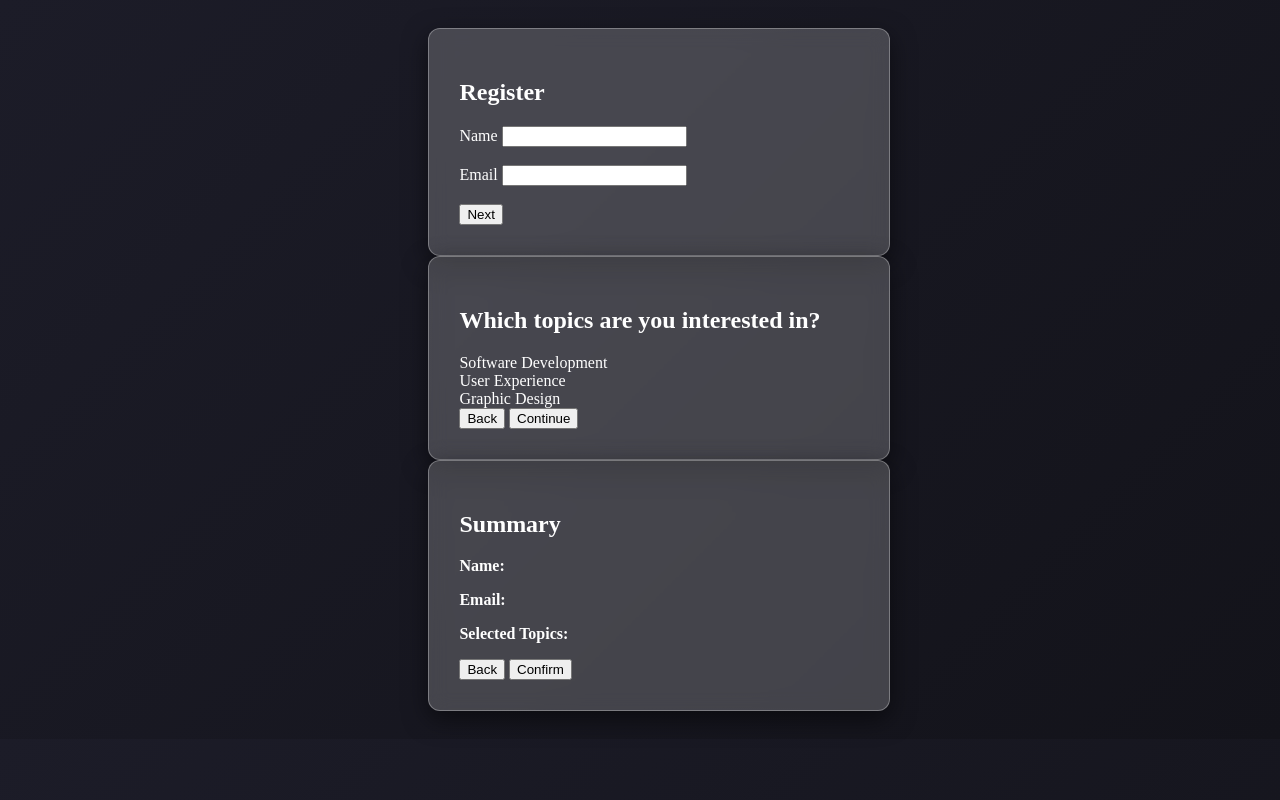
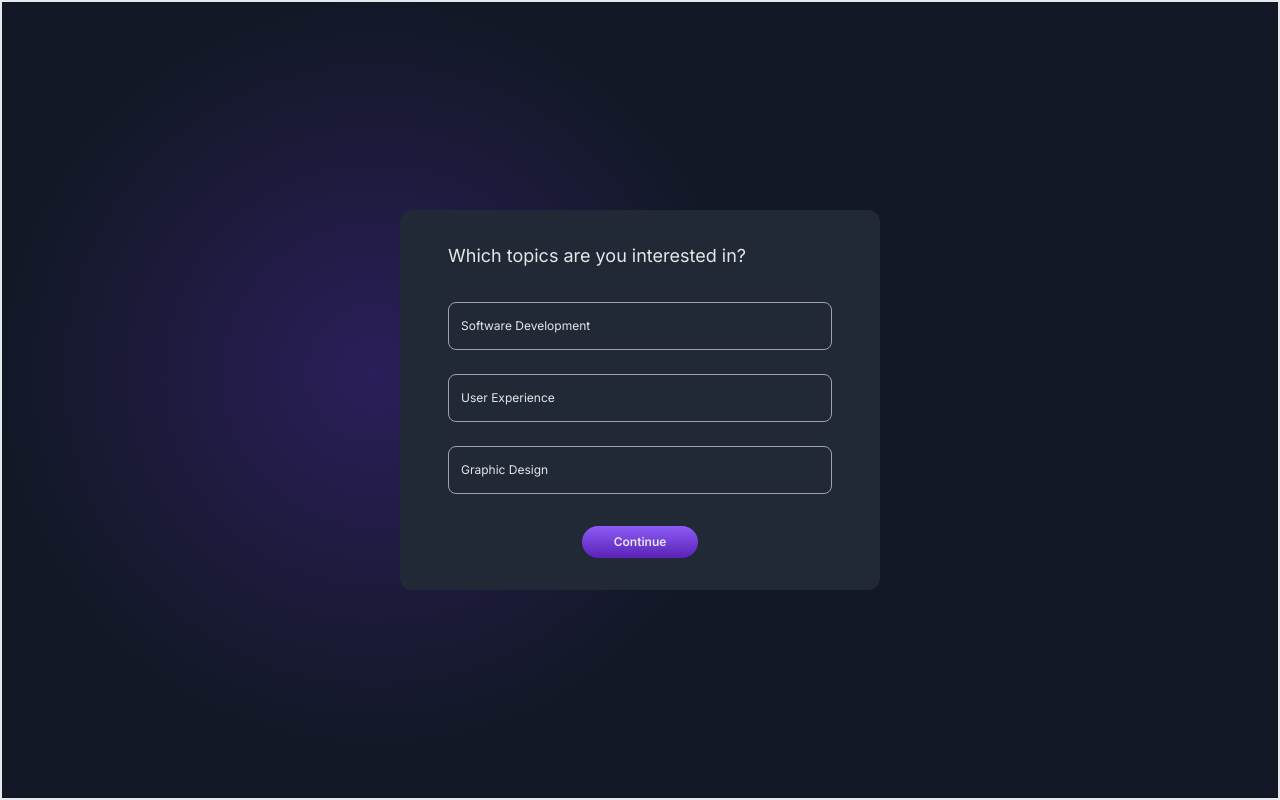
Before and after one commit to Eragonbro/registerform, a website: page index.html in a window 1280 px wide. Both pictures are taken after a click on the button "Continue". Drawn offline with Linux system fonts and the light colour scheme.

Commit message:
UI with js interactivity

```diff
--- a/index.html
+++ b/index.html
@@ -5,58 +5,105 @@
         <meta charset="utf-8" />
         <meta name="Register form" content="Now, we do Register form" />
         <title> Register form example</title>
-        <link rel="stylesheet" href="style.css" />
+        <link href="output.css" rel="stylesheet">
+
+        <link rel="preconnect" href="https://fonts.googleapis.com">
+        <link rel="preconnect" href="https://fonts.gstatic.com" crossorigin>
+        <link href="https://fonts.googleapis.com/css2?family=Inter:ital,opsz,wght@0,14..32,100..900;1,14..32,100..900&display=swap" rel="stylesheet">
   </head>
 
-    <body>
-        <main>
+    <body class="bg-blend-color-dodge bg-design-background-black  text-design-background-white font-inter ">
+        <div class="absolute z-0">
+            <svg width="749" height="749" viewBox="0 0 749 749" fill="none" xmlns="http://www.w3.org/2000/svg">
+                <circle cx="374.5" cy="374.5" r="374.5" fill="url(#paint0_radial_779_2273)" fill-opacity="0.3"/>
+                <defs>
+                <radialGradient id="paint0_radial_779_2273" cx="0" cy="0" r="1" gradientUnits="userSpaceOnUse" gradientTransform="translate(374.5 374.5) rotate(90) scale(374.5)">
+                <stop stop-color="#652CD1"/>
+                <stop offset="1" stop-color="#652CD1" stop-opacity="0"/>
+                </radialGradient>
+                </defs>
+                </svg>
+        </div>
+        <main class="flex items-center justify-center h-lvh border-2 ">
 
-            <div class="container">
+            <div class=" relative z-10 w-[480px]   px-12 py-8 h-fit bg-design-background-gray rounded-xl" id="container">
             <form action="/submit-form" method="post" id="multiStepForm">
 
                 <!-- Step 1: name and email-->
 
-                    <div class="step active" id="step1">
+                    <div class="step active flex flex-col " id="step1">
 
-                        <h2>Register</h2>
+                        <h2 class="text-lg ">Register</h2>
 
-                        <label for="name">Name</label>
-                        <input type="text" id="name" name="name" required>
-                        <br><br>
+                        <label class="block mt-8" for="name">Name</label>
+                        <input class="inpt" type="text" id="name" name="name" placeholder="Enter your name" required>
 
-                        <label for="email">Email</label>
-                        <input type="email" id="email" name="email" required>
-                        <br><br>
 
-                        <button type="button" id="nextStep1">Next</button>
+                        <label class="block mt-8 " for="email">Email</label>
+                        <input class="inpt" type="email" id="email" name="email" placeholder="Example@gmail.com" required>
+
+
+                        <button class="btn " type="button" id="btnNext1">Continue</button>
                     </div>
 
 
                 <!-- Step 2: topics-->
-                <div class="step" id="step2">
+                <div class="step hidden" id="step2">
 
-                    <h2>Which topics are you interested in?</h2>
+                    <h2 class="text-lg ">Which topics are you interested in?</h2>
 
-                    <div class="topicContainer">
-                        <div class="topic" data-value="softwareDesign">Software Development</div>
-                        <div class="topic" data-value="userExperience">User Experience</div>
-                        <div class="topic" data-value="graphicDesign">Graphic Design</div>
+                    <div class="space-y-6 mt-8" id="topicContainer">
+
+                        <div>
+                            <label class="topic" for="sd">
+                                Software Development
+                            </label>
+                            <input class="hidden" type="checkbox" id="sd" data-value="Software Development">
+
+                        </div>
+
+                        <div>
+                            <label class="topic" for="ue">
+                                User Experience
+                            </label>
+                            <input class="hidden" type="checkbox" id="ue" data-value="User Experience">
+
+                        </div>
+
+                        <div>
+                            <label class="topic" for="gd">
+                                Graphic Design
+                            </label>
+                            <input class="hidden" type="checkbox" id="gd" data-value="Graphic Design">
+
+                        </div>
+
+
                     </div>
 
-                    <button type="button" id="backStep2">Back</button>
-                    <button type="button" id="nextStep2">Continue</button>
-                </div>
+                    <div class="flex justify-center ">
+
+                        <button class="btn" type="button" id="btnNext2">Continue</button>
+
+                    </div>
+                    </div>
 
                 <!-- Step 3: recap and confirm-->
-                <div class="step" id="step3">
-                    <h2>Summary</h2>
+                <div class="step hidden" id="step3">
+                    <h2 class="text-lg">Summary</h2>
 
-                    <p><strong>Name:</strong> <span id="recapName"></span></p>
-                    <p><strong>Email:</strong> <span id="recapEmail"></span></p>
-                    <p><strong>Selected Topics:</strong> <span id="recapTopics"></span></p>
+                    <div class="mt-8">
+                    <p><span class="text-gray-400">Name:</span> <span class="font-semibold" id="recapName">Emily Johnson</span></p>
+                    <p class="mt-2 "><span class="text-gray-400">Email:</span> <span class="font-semibold" id="recapEmail">emily@emilyjohnsonstl.com</span></p>
+                    <p class="mt-8"><span class="text-gray-400">Selected Topics: <br></span> <span id="recapTopics"> <ul class="list-disc pl-6 mt-1 "> <li>User Experience</li> <li>Graphic Design</li></ul></span></p>
 
-                    <button type="button" id="backStep3">Back</button>
-                    <button type="submit" id="confirmStep3">Confirm</button>
+                    <div class="flex justify-center ">
+
+                        <button class="btn" type="submit" id="btnSubmit">Continue</button>
+                    </div>
+
+
+
                 </div
 
             </form>
@@ -64,8 +111,8 @@
 
         </main>
 
+    <script src="javascript.js"></script>
 
-        </div>
     </body>
 
 </html>
--- /dev/null
+++ b/input.css
@@ -0,0 +1,15 @@
+@tailwind base;
+@tailwind components;
+.inpt {
+    @apply block mt-2 h-12 bg-transparent border-design-background-input border-0.2 rounded-lg px-3 text-xs w-full
+}
+
+.btn {
+    @apply self-center inline-block mt-8 px-8 rounded-3xl bg-gradient-to-b from-violet-500 to-violet-800  py-2  text-xs font-semibold hover:-translate-y-0.5  hover:from-violet-500 hover:to-violet-600
+}
+
+.topic {
+    @apply flex flex-col justify-center block h-12 bg-transparent border-design-background-input border-0.2 rounded-lg px-3 text-xs w-full
+}
+
+@tailwind utilities;
--- a/javascript.js
+++ b/javascript.js
@@ -1,25 +1,85 @@
 // variable declaration
 
-// step 1 data
+const btnNext1 = document.getElementById("btnNext1");
 
-// step 2 data
+const btnBack2 = document.getElementById("btnBack2");
+const btnNext2 = document.getElementById("btnNext2");
 
-// step 3 data recap
+const btnBack3 = document.getElementById("btnBack3");
+const btnSubmit = document.getElementById("btnSubmit");
 
-// multistep navigation
+const container = document.getElementById("container");
+const step1 = document.getElementById("step1");
+const step2 = document.getElementById("step2");
+const step3 = document.getElementById("step3");
 
-    // step navigation
+// Navigation
+container.addEventListener("click",
+    (event) => {
+        console.log("Clicked target:", event.target);
+        if (event.target === btnNext1) {
+            step1.classList.toggle("hidden");
+            step2.classList.toggle("hidden");
+        }
 
-        //validate step 1
+        if (event.target === btnNext2) {
+            step2.classList.toggle("hidden");
+            step3.classList.toggle("hidden");
+        }
 
-        //move to step 2
+        if (event.target === btnBack2) {
+            step1.classList.toggle("hidden");
+            step2.classList.toggle("hidden");
+        }
 
-        //move back to step 1
 
-        //move to step 3
+        if (event.target === btnBack3) {
+            step2.classList.toggle("hidden");
+            step3.classList.toggle("hidden");
+        }
+    }
+);
 
-        //populate recap
 
-        //move back to step 2
+// Populate recap
 
-        //
+    // if checked append
+    const topic = document.getElementById("topicContainer");
+
+    let topics = [];
+    const sd = document.getElementById("sd");
+    const ue = document.getElementById("ue");
+    const gd = document.getElementById("gd");
+
+    step2.addEventListener("click", (event) => {
+        //topic 1
+        if ( sd.checked ) {
+            if (topics.includes(sd.dataset.value)) {
+                topics = topics.filter(item => item !== sd.dataset.value);
+
+            } else {
+                topics.push(sd.dataset.value);
+            };
+        };
+
+        //topic 2
+        if ( ue.checked ) {
+            if (topics.includes(ue.dataset.value)) {
+                topics = topics.filter(item => item !== ue.dataset.value);
+
+            } else {
+                topics.push(ue.dataset.value);
+            };
+        };
+
+
+        // topic 3
+        if (gd.checked ) {
+            if (topics.includes(gd.dataset.value)) {
+                topics = topics.filter(item => item !== gd.dataset.value);
+
+            } else {
+                topics.push(gd.dataset.value);
+            };
+        };
+    })
--- /dev/null
+++ b/package.json
@@ -0,0 +1,5 @@
+{
+  "devDependencies": {
+    "tailwindcss": "^3.4.17"
+  }
+}
--- a/style.css
+++ /dev/null
@@ -1,23 +0,0 @@
-body {
-    background: linear-gradient(135deg, #1c1c28, #13131a);
-    color: #ffffff;
-}
-
-.container {
-    display: flex;
-    justify-content: center;
-    align-items: center;
-    padding: 20px;
-}
-
-.step {
-    background: rgba(255, 255, 255, 0.2);
-    backdrop-filter: blur(10px);
-    border-radius: 12px;
-    padding: 30px;
-    box-shadow: 0 8px 24px rgba(0, 0, 0, 0.5);
-    border: 1px solid rgba(255, 255, 255, 0.3);
-    width: 100%;
-    max-width: 400px;
-
-}
--- /dev/null
+++ b/tailwind.config.js
@@ -0,0 +1,37 @@
+/** @type {import('tailwindcss').Config} */
+module.exports = {
+  darkMode: 'class',
+
+  content: ['./*.{html,js}'],
+
+  theme: {
+    extend: {
+
+      fontFamily: {
+        inter: ["Inter", 'serif'],
+      },
+      borderWidth: {
+        "0.2": "0.2px",
+      },
+
+
+      colors: {
+        "design-background": {
+          black: "#121826",
+          gray: "#212936",
+          button: "#845EEE",
+          white: "#E5E7EB",
+          input: "#A1A1A9",
+
+        },
+      },
+
+    },
+  },
+
+  variants : {
+    extend: {},
+  },
+
+  plugins: [],
+}
```
Also changed, not shown: output.css (added), 2 other files.
